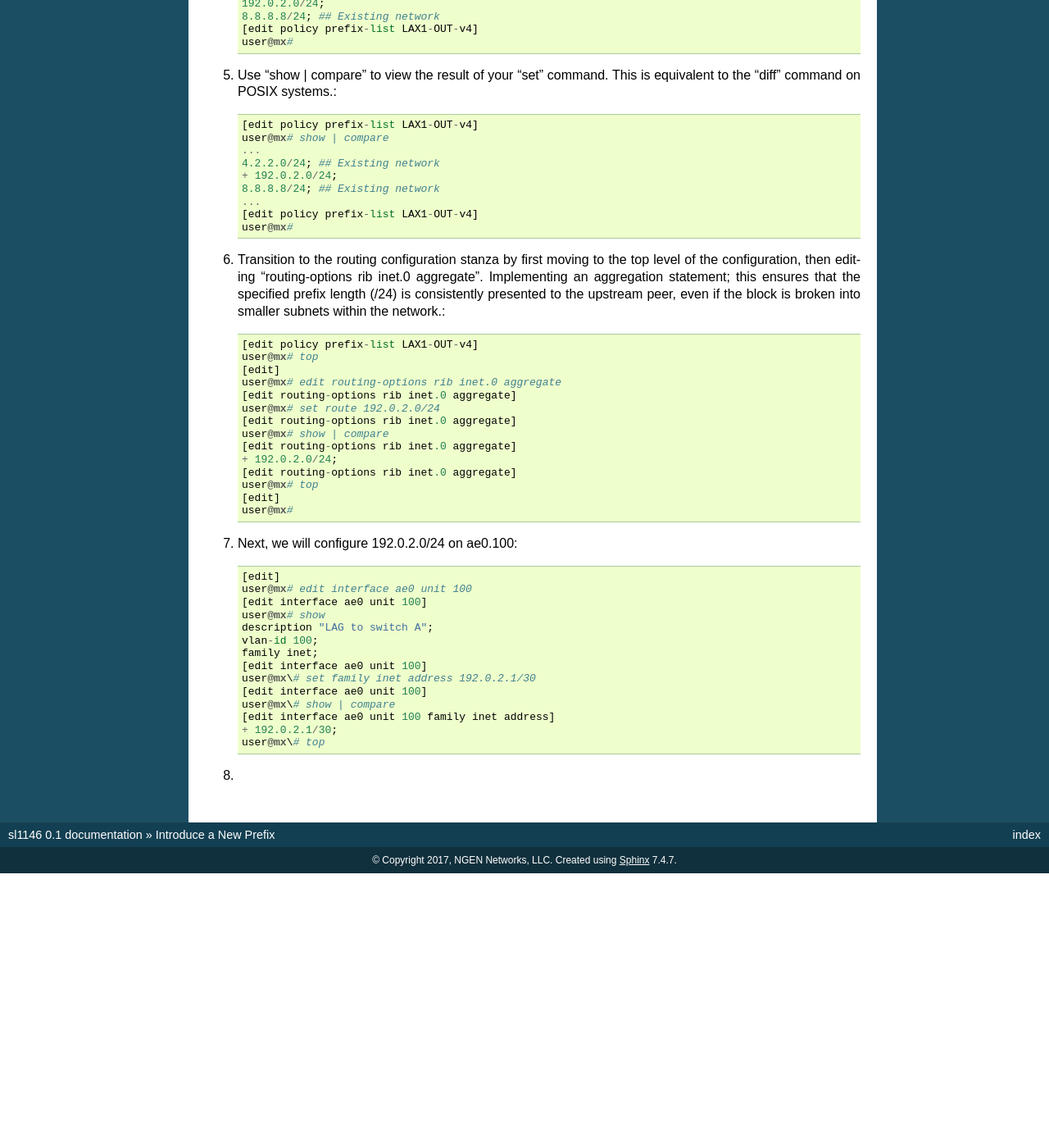
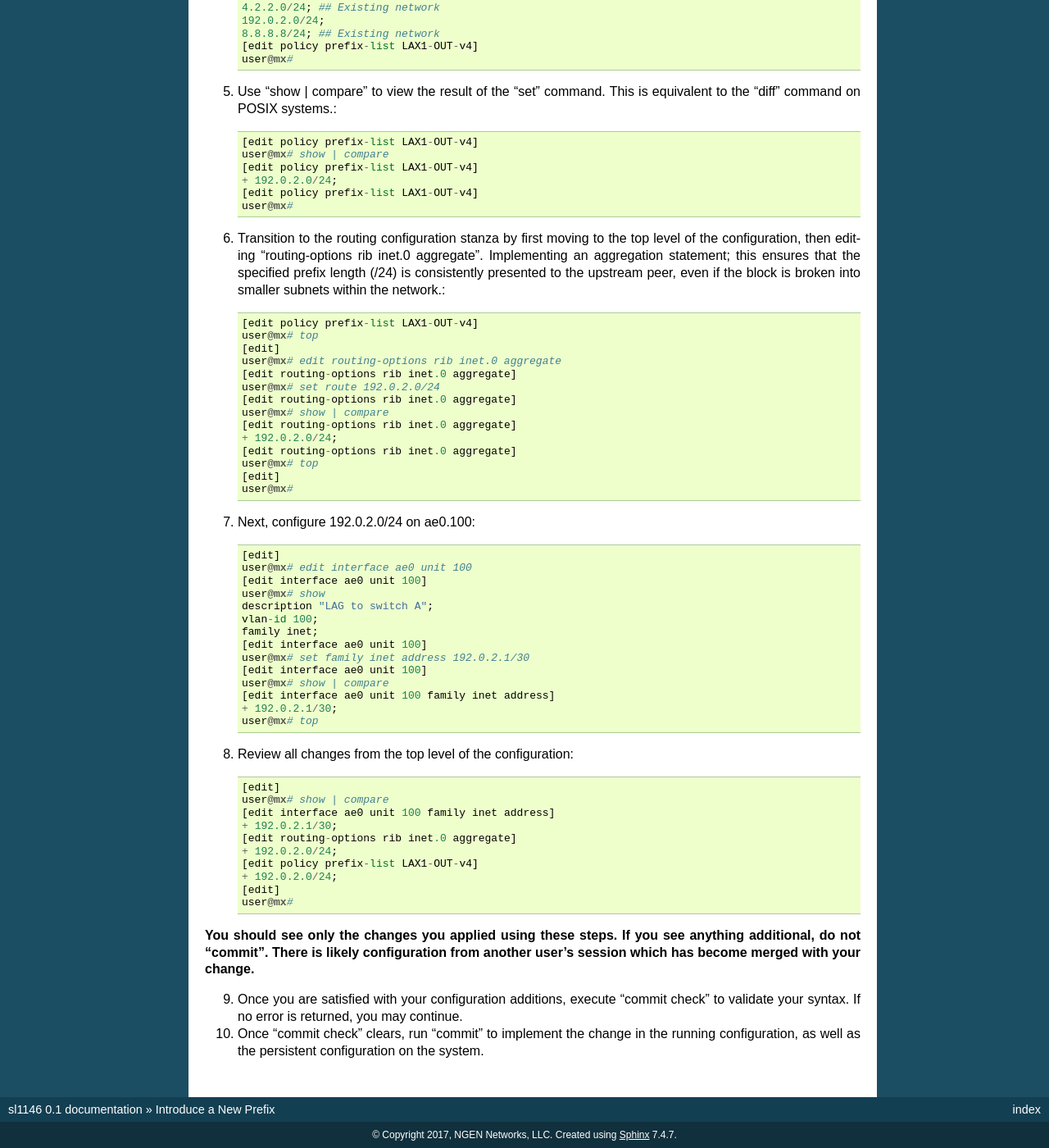
Before and after one commit to ngennetworks/sl1146, a Sphinx documentation site: the page built from docs/source/introduce_new_prefix.rst, in a window 1280 px wide and 1400 px high, scrolled down 516 px. Shown: the whole window at 82% size. Built offline with Sphinx 7.4.7, drawn with Linux system fonts in a browser that asks for light colours; pages that are not in the unit, such as notebooks, are missing from menus; before the commit the page ends 1581 px from its top, so only the background shows below that.

Commit message:
Added doc content

```diff
--- a/docs/source/introduce_new_prefix.rst
+++ b/docs/source/introduce_new_prefix.rst
@@ -31,15 +31,13 @@ NOTE: 192.0.2.0/24 is only an example and should never be announced, nor used in
     8.8.8.8/24; ## Existing network
     [edit policy prefix-list LAX1-OUT-v4]
     user@mx#
-5) Use "show | compare" to view the result of your "set" command. This is equivalent to the "diff" command on POSIX systems.::
+
+5) Use "show | compare" to view the result of the "set" command. This is equivalent to the "diff" command on POSIX systems.::
 
     [edit policy prefix-list LAX1-OUT-v4]
     user@mx# show | compare
-    ...
-    4.2.2.0/24; ## Existing network
+    [edit policy prefix-list LAX1-OUT-v4]
     + 192.0.2.0/24;
-    8.8.8.8/24; ## Existing network
-    ...
     [edit policy prefix-list LAX1-OUT-v4]
     user@mx#
 
@@ -60,7 +58,7 @@ NOTE: 192.0.2.0/24 is only an example and should never be announced, nor used in
     [edit]
     user@mx#
 
-7) Next, we will configure 192.0.2.0/24 on ae0.100::
+7) Next, configure 192.0.2.0/24 on ae0.100::
 
     [edit]
     user@mx# edit interface ae0 unit 100
@@ -70,11 +68,28 @@ NOTE: 192.0.2.0/24 is only an example and should never be announced, nor used in
     vlan-id 100;
     family inet;
     [edit interface ae0 unit 100]
-    user@mx\# set family inet address 192.0.2.1/30
+    user@mx# set family inet address 192.0.2.1/30
     [edit interface ae0 unit 100]
-    user@mx\# show | compare
+    user@mx# show | compare
     [edit interface ae0 unit 100 family inet address]
     + 192.0.2.1/30;
-    user@mx\# top
+    user@mx# top
 
-8)
+8) Review all changes from the top level of the configuration::
+
+    [edit]
+    user@mx# show | compare
+    [edit interface ae0 unit 100 family inet address]
+    + 192.0.2.1/30;
+    [edit routing-options rib inet.0 aggregate]
+    + 192.0.2.0/24;
+    [edit policy prefix-list LAX1-OUT-v4]
+    + 192.0.2.0/24;
+    [edit]
+    user@mx#
+
+**You should see only the changes you applied using these steps. If you see anything additional, do not "commit". There is likely configuration from another user's session which has become merged with your change.**
+
+9) Once you are satisfied with your configuration additions, execute "commit check" to validate your syntax. If no error is returned, you may continue.
+
+10) Once "commit check" clears, run "commit" to implement the change in the running configuration, as well as the persistent configuration on the system.
```
Also changed, not shown: other parts of docs/source/introduce_new_prefix.rst (+1 -1 lines).
